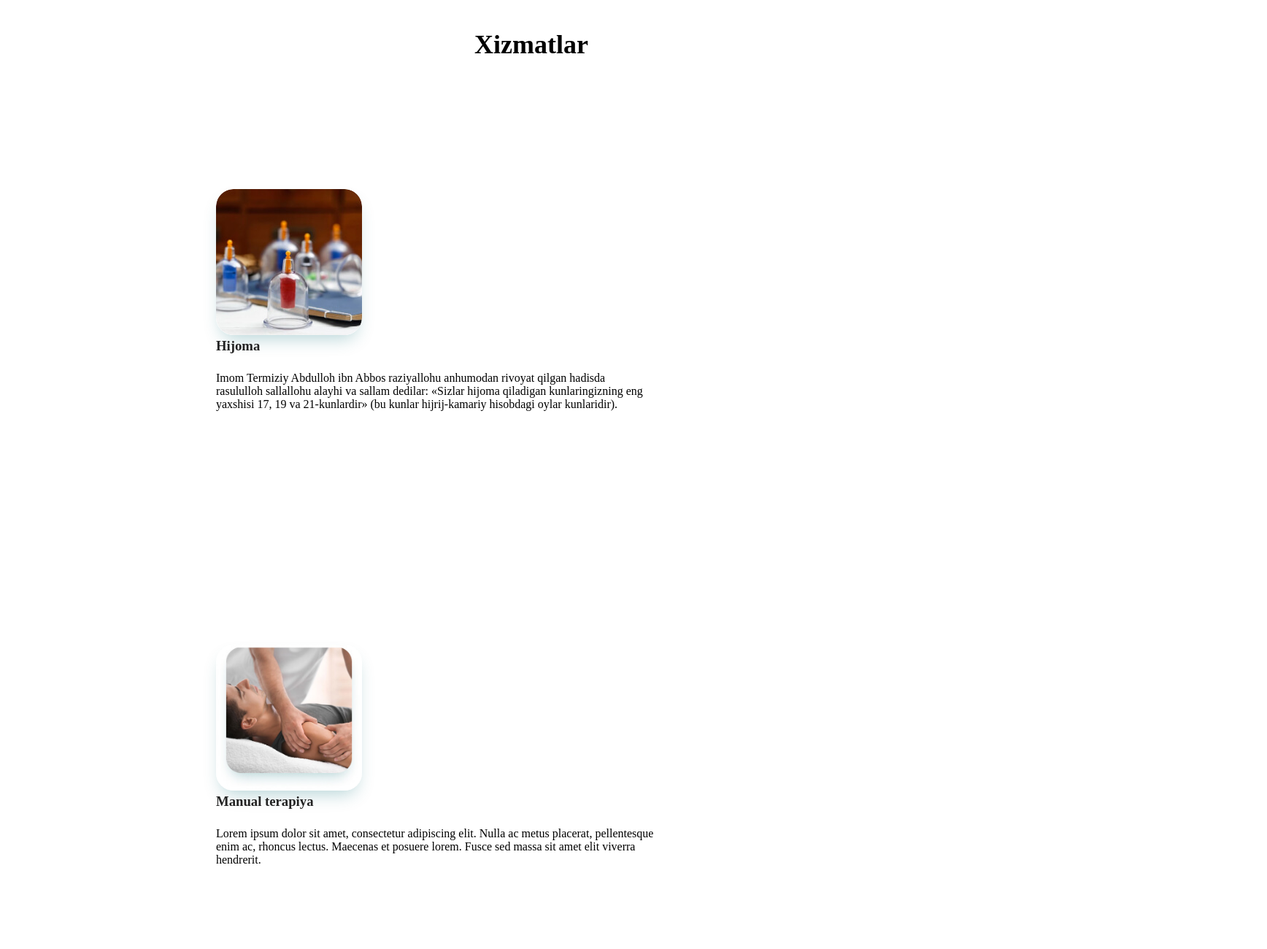
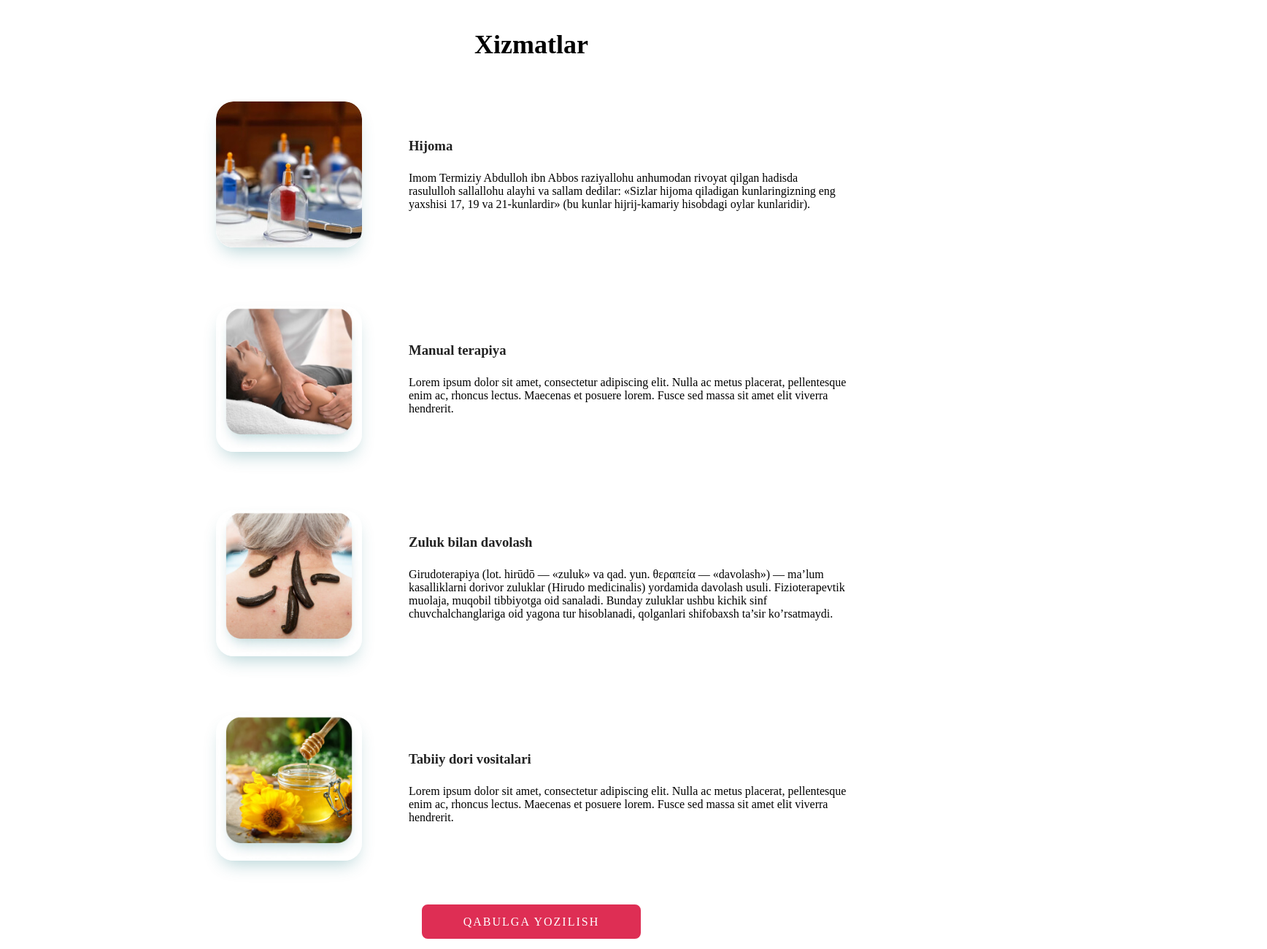
Before and after one commit to ISLOMIDDIN98/ansormed-2, a plain HTML site: page index.html in a window 1280 px wide. Shown: the part 720-2020 px from the top of the page at 73% size, 1736 px wide, since content can reach past the window. Drawn offline with Linux system fonts and the light colour scheme.

Commit message:
add servais section

```diff
--- a/index.html
+++ b/index.html
@@ -47,28 +47,28 @@
 
 
       <ul class="features-list">
-        <li class="features-item features new ">
+        <li class="features-item features-new ">
           <img class="features-img" src="img/section-hijoma.jpg" alt="" srcset="img/section-hijoma.jpg 1x, img/section-hijoma.jpg@2x 2x">
           <div class="features-contend">
             <h3 class="features-title">Hijoma</h3>
             <p class="features-text">Imom Termiziy Abdulloh ibn Abbos raziyallohu anhumodan rivoyat qilgan hadisda rasululloh sallallohu alayhi va sallam dedilar: «Sizlar hijoma qiladigan kunlaringizning eng yaxshisi 17, 19 va 21-kunlardir» (bu kunlar hijrij-kamariy hisobdagi oylar kunlaridir).</p>
           </div>
         </li>
-        <li class="features-item features new ">
+        <li class="features-item features-new ">
           <img class="features-img" src="img/manual-terapiya.jpg" alt="" srcset="img/manual-terapiya.jpg 1x, img/manual-terapiya.jpg@2x 2x">
           <div class="features-contend">
             <h3  class="features-title">Manual terapiya</h3>
             <p class="features-text">Lorem ipsum dolor sit amet, consectetur adipiscing elit. Nulla ac metus placerat, pellentesque enim ac, rhoncus lectus. Maecenas et posuere lorem. Fusce sed massa sit amet elit viverra hendrerit.</p>
           </div>
         </li>
-        <li class="features-item features new ">
+        <li class="features-item features-new ">
           <img class="features-img" src="img/zuluk-bn-davolash.jpg" alt="" srcset="img/zuluk-bn-davolash.jpg 1x, img/zuluk-bn-davolash.jpg@2x 2x">
           <div class="features-contend">
             <h3 class="features-title">Zuluk bilan davolash</h3 class="features-text">
             <p>Girudoterapiya (lot. hirūdō — «zuluk» va qad. yun. θεραπεία — «davolash») — ma’lum kasalliklarni dorivor zuluklar (Hirudo medicinalis) yordamida davolash usuli. Fizioterapevtik muolaja, muqobil tibbiyotga oid sanaladi. Bunday zuluklar ushbu kichik sinf chuvchalchanglariga oid yagona tur hisoblanadi, qolganlari shifobaxsh ta’sir ko’rsatmaydi.</p>
           </div>
         </li>
-        <li class="features-item features new ">
+        <li class="features-item features-new ">
           <img class="features-img" src="img/tabiiy-dori-vositalari.jpg" alt="" srcset="img/tabiiy-dori-vositalari.jpg 1x, img/tabiiy-dori-vositalari.jpg@2x 2x">
           <div class="features-contend">
             <h3 class="features-title">Tabiiy dori vositalari</h3>
@@ -76,7 +76,7 @@
           </div>
         </li>
       </ul>
-      <a  class="main-link" href="#">Qabulga yozilish</a>
+      <div class="features-bottom"><a  class="main-link" href="#">Qabulga yozilish</a></div>
     </div>
   </section>
   <section>
```
